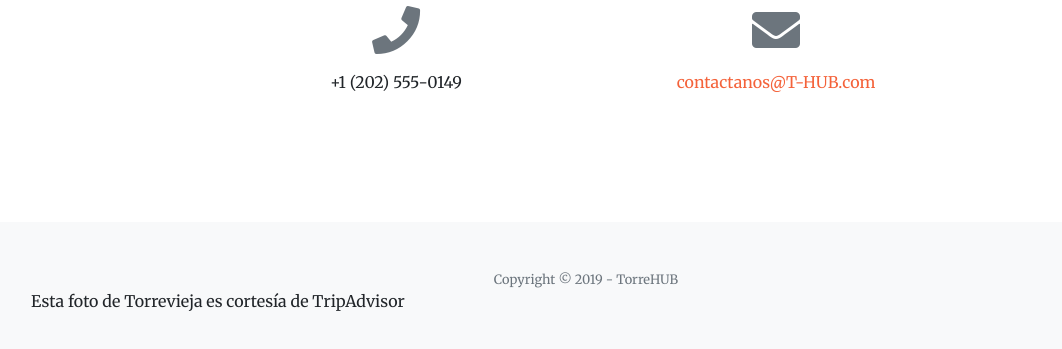
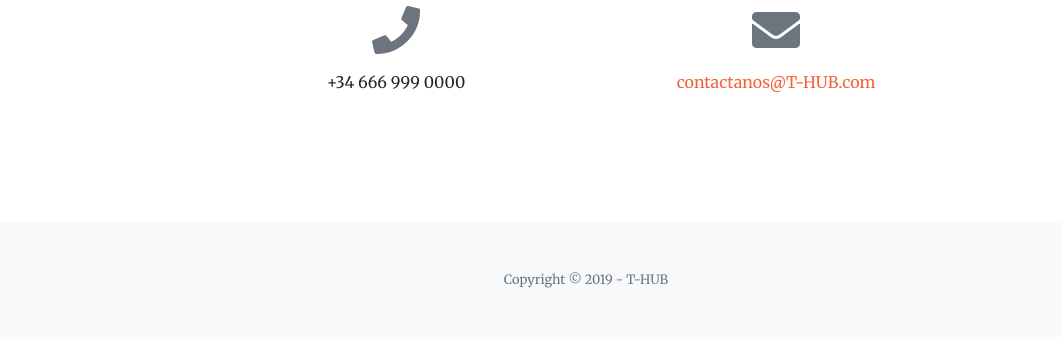
Before and after one commit to rodermaximus/TorreVieja2019, a website with bundled scripts: page index.html in a window 1280 px wide. Shown: the part 3273-3622 px from the top of the page, without its empty margins (54-1116 px from the left). Built offline with nearby package versions, Linux system fonts and the light colour scheme.

Commit message:
cambio en el footer

```diff
--- a/index.html
+++ b/index.html
@@ -314,7 +314,7 @@
       <div class="row">
         <div class="col-lg-4 ml-auto text-center mb-5 mb-lg-0">
           <i class="fas fa-phone fa-3x mb-3 text-muted"></i>
-          <div>+1 (202) 555-0149</div>
+          <div>+34 666 999 0000</div>
         </div>
         <div class="col-lg-4 mr-auto text-center">
           <i class="fas fa-envelope fa-3x mb-3 text-muted"></i>
@@ -328,8 +328,7 @@
   <!-- Footer -->
   <footer class="bg-light py-5">
     <div class="container">
-      <div class="small text-center text-muted">Copyright &copy; 2019 - TorreHUB</div>
-	  <p>Esta foto de Torrevieja es cortesía de TripAdvisor</p>
+      <div class="small text-center text-muted">Copyright &copy; 2019 - T-HUB</div>
     </div>
   </footer>
   <!-- Bootstrap core JavaScript -->
```
